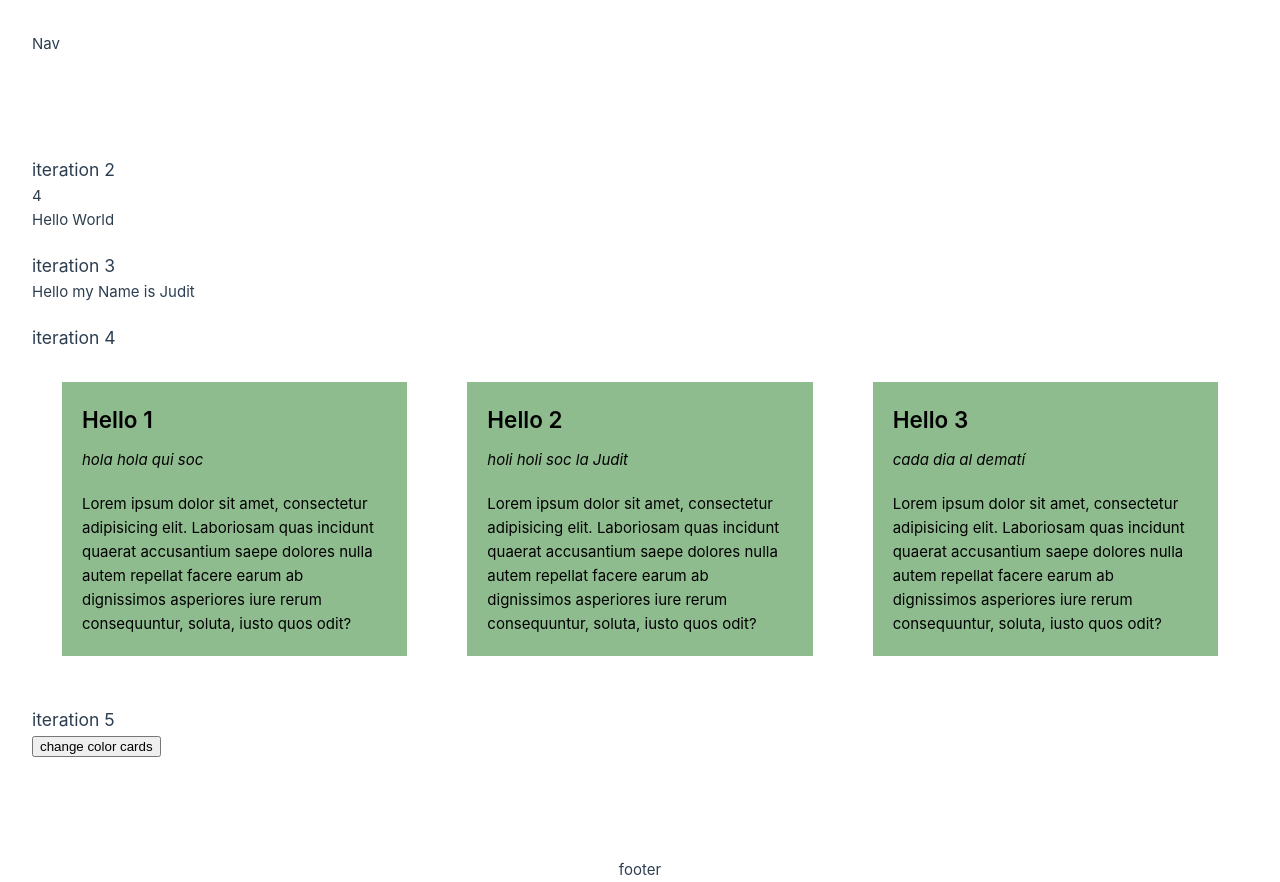
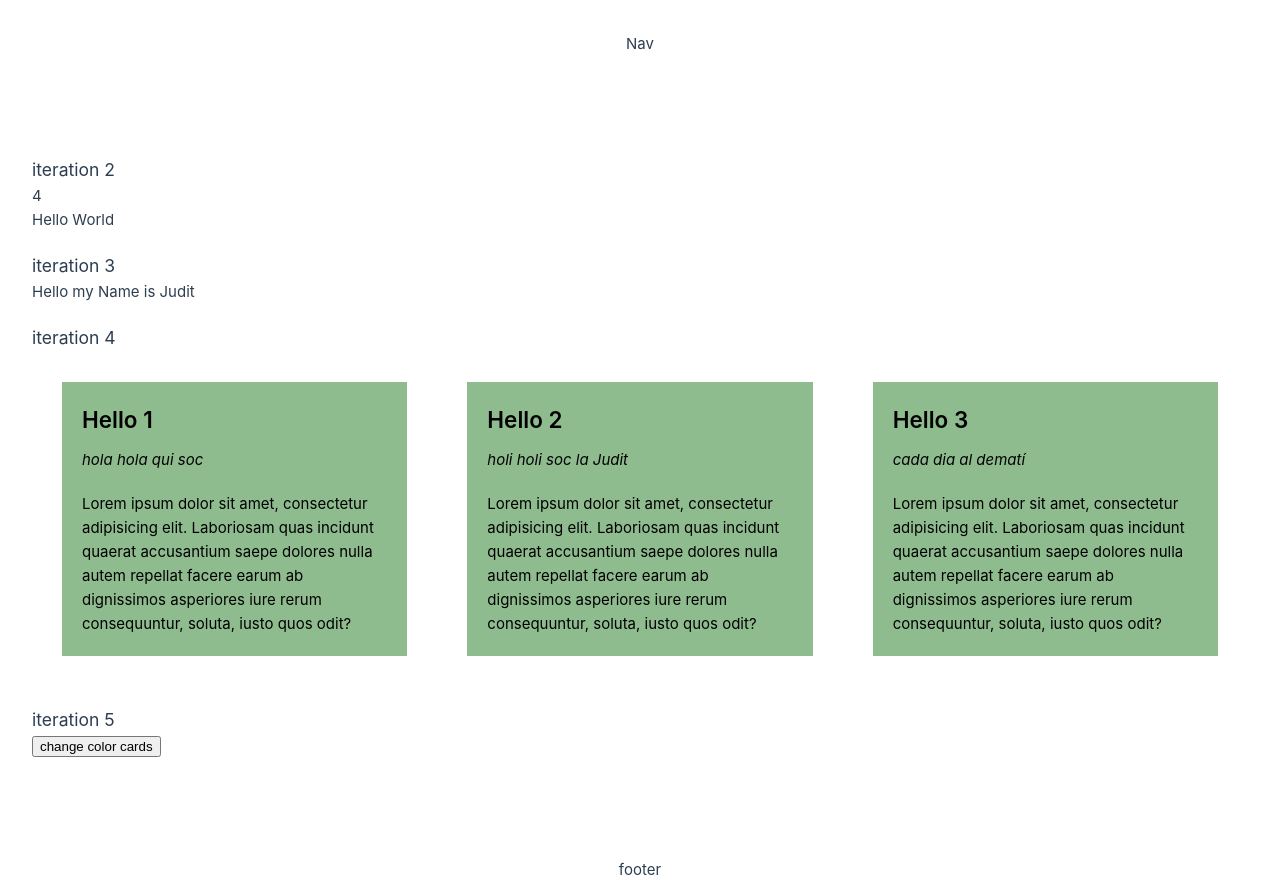
Before and after one commit to Juditbv/lab-vue-basics, a Vue app: page / in a window 1280 px wide. Built offline with nearby package versions, Linux system fonts and the light colour scheme.

Commit message:
REFACTOR styles header and main

```diff
--- a/src/assets/main.css
+++ b/src/assets/main.css
@@ -28,10 +28,4 @@ a,
     align-items: center;
     justify-content: space-between;
   }
-
-  /* #app {
-    display: grid;
-    grid-template-columns: 1fr 1fr;
-    padding: 0 2rem;
-  } */
 }
--- a/src/components/HeaderGeneral.vue
+++ b/src/components/HeaderGeneral.vue
@@ -7,7 +7,7 @@
 
 
 <style scoped>
-	/* header {
-					text-align: center;
-				} */
+	nav {
+		text-align: center;
+	}
 </style>
```
